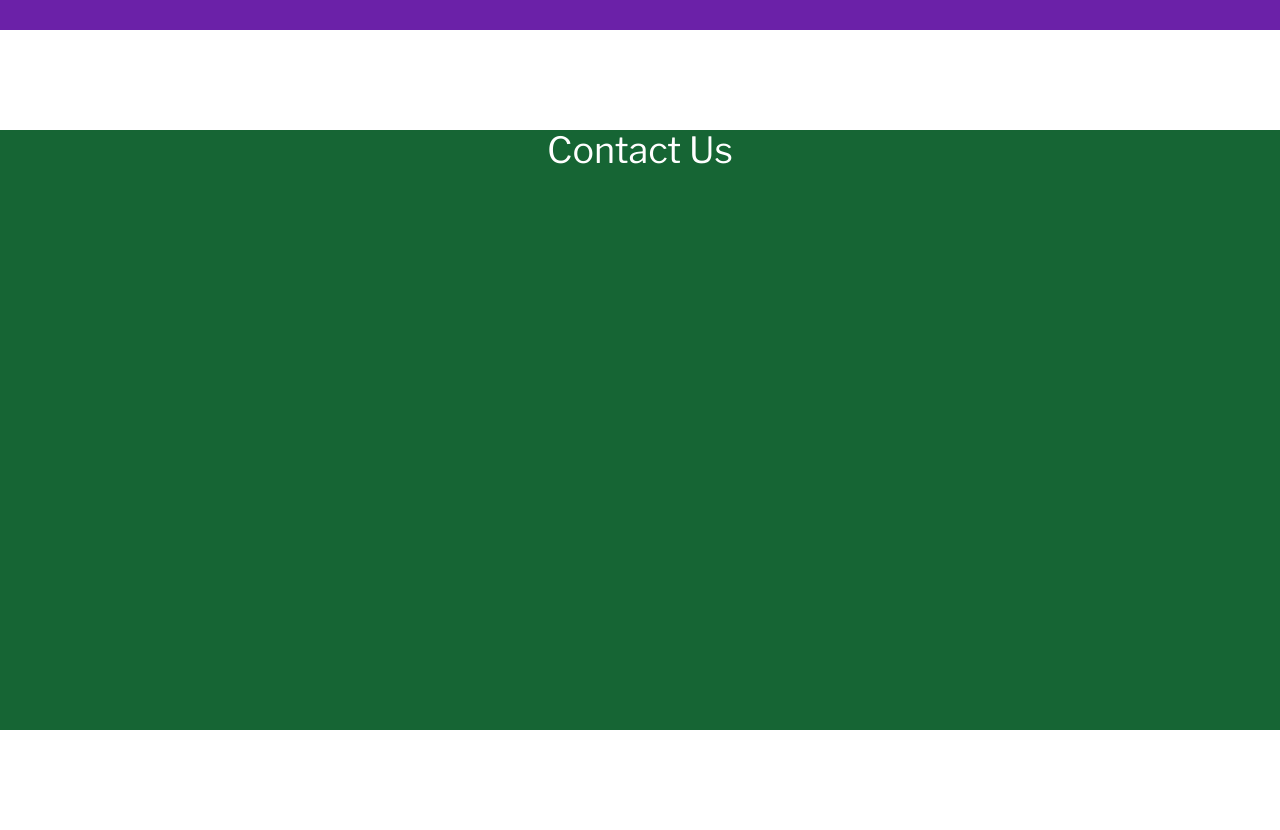
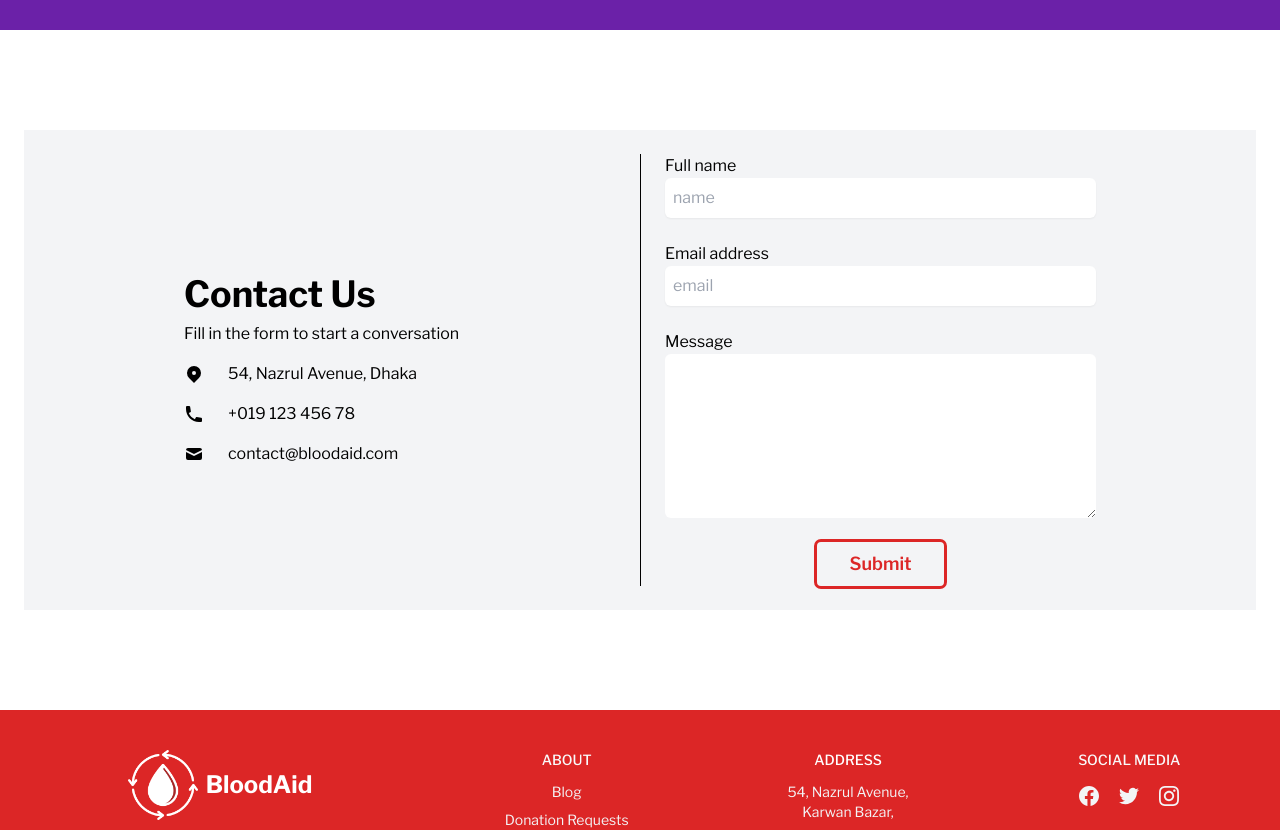
Before and after one commit to searchsakib/blood-aid-client, a React (Vite) app: page / in a window 1280 px wide. Shown: the part 1520-2350 px from the top of the page. Built offline with nearby package versions, Linux system fonts and the light colour scheme.

Commit message:
contact us section done w/ responsive, aos added

```diff
--- a/package.json
+++ b/package.json
@@ -10,6 +10,7 @@
     "preview": "vite preview"
   },
   "dependencies": {
+    "aos": "^2.3.4",
     "localforage": "^1.10.0",
     "match-sorter": "^6.3.1",
     "react": "^18.2.0",
--- a/src/components/ContactUs/ContactUs.jsx
+++ b/src/components/ContactUs/ContactUs.jsx
@@ -1,7 +1,87 @@
 const ContactUs = () => {
   return (
-    <div className="max-w-screen-xl mx-auto px-3 md:px-5 h-[600px] bg-green-800">
-      <h2 className="text-4xl text-center text-white">Contact Us</h2>
+    <div className="max-w-screen-xl mx-auto px-3 md:px-6">
+      <section className="py-6 text-gray-50 bg-gray-100">
+        <div className="grid max-w-5xl grid-cols-1 px-6 mx-auto lg:px-8 md:grid-cols-2 md:divide-x divide-black text-black">
+          <div className="py-6 md:py-0 md:px-6 my-auto">
+            <h1 className="text-4xl font-bold">Contact Us</h1>
+            <p className="pt-2 pb-4">
+              Fill in the form to start a conversation
+            </p>
+            <div className="space-y-4">
+              <p className="flex items-center">
+                <svg
+                  xmlns="http://www.w3.org/2000/svg"
+                  viewBox="0 0 20 20"
+                  fill="currentColor"
+                  className="w-5 h-5 mr-2 sm:mr-6"
+                >
+                  <path
+                    fillRule="evenodd"
+                    d="M5.05 4.05a7 7 0 119.9 9.9L10 18.9l-4.95-4.95a7 7 0 010-9.9zM10 11a2 2 0 100-4 2 2 0 000 4z"
+                    clipRule="evenodd"
+                  ></path>
+                </svg>
+                <span>54, Nazrul Avenue, Dhaka</span>
+              </p>
+              <p className="flex items-center">
+                <svg
+                  xmlns="http://www.w3.org/2000/svg"
+                  viewBox="0 0 20 20"
+                  fill="currentColor"
+                  className="w-5 h-5 mr-2 sm:mr-6"
+                >
+                  <path d="M2 3a1 1 0 011-1h2.153a1 1 0 01.986.836l.74 4.435a1 1 0 01-.54 1.06l-1.548.773a11.037 11.037 0 006.105 6.105l.774-1.548a1 1 0 011.059-.54l4.435.74a1 1 0 01.836.986V17a1 1 0 01-1 1h-2C7.82 18 2 12.18 2 5V3z"></path>
+                </svg>
+                <span>+019 123 456 78</span>
+              </p>
+              <p className="flex items-center">
+                <svg
+                  xmlns="http://www.w3.org/2000/svg"
+                  viewBox="0 0 20 20"
+                  fill="currentColor"
+                  className="w-5 h-5 mr-2 sm:mr-6"
+                >
+                  <path d="M2.003 5.884L10 9.882l7.997-3.998A2 2 0 0016 4H4a2 2 0 00-1.997 1.884z"></path>
+                  <path d="M18 8.118l-8 4-8-4V14a2 2 0 002 2h12a2 2 0 002-2V8.118z"></path>
+                </svg>
+                <span>contact@bloodaid.com</span>
+              </p>
+            </div>
+          </div>
+          <form className="flex flex-col py-6 space-y-6 md:py-0 md:px-6 text-black">
+            <label className="block">
+              <span className="mb-1">Full name</span>
+              <input
+                type="text"
+                placeholder="name"
+                className="block w-full rounded-md shadow-sm focus:ring bg-white p-2"
+              />
+            </label>
+            <label className="block">
+              <span className="mb-1">Email address</span>
+              <input
+                type="email"
+                placeholder="email"
+                className="block w-full rounded-md shadow-sm focus:ring bg-white p-2"
+              />
+            </label>
+            <label className="block">
+              <span className="mb-1">Message</span>
+              <textarea
+                rows="3"
+                className="block w-full rounded-md focus:ring pt-3 pb-20 bg-white px-3"
+              ></textarea>
+            </label>
+            <button
+              type="button"
+              className="self-center px-8 py-2 text-lg font-semibold rounded outline focus:ring text-red-600 hover:text-white hover:bg-red-600 hover:outline-red-600 transition-colors duration-300 ease-in-out"
+            >
+              Submit
+            </button>
+          </form>
+        </div>
+      </section>
     </div>
   );
 };
--- a/src/components/Navbar/Navbar.jsx
+++ b/src/components/Navbar/Navbar.jsx
@@ -110,7 +110,7 @@ const NavBar = () => {
   );
 
   return (
-    <div className="flex flex-row-reverse xl:flex-row px-3 md:px-5 items-center justify-between max-w-screen-2xl mx-auto py-10">
+    <div className="flex flex-row-reverse xl:flex-row px-3 md:px-6 items-center justify-between max-w-screen-2xl mx-auto py-10">
       <div>
         <Link>
           <div className="flex items-center justify-center">
--- a/src/components/Services/Services.jsx
+++ b/src/components/Services/Services.jsx
@@ -1,6 +1,6 @@
 const Services = () => {
   return (
-    <div className="max-w-screen-xl mx-auto px-3 md:px-5 h-[600px] bg-purple-800">
+    <div className="max-w-screen-xl mx-auto px-3 md:px-6 h-[600px] bg-purple-800">
       <h2 className="text-white text-center text-5xl">This is Services</h2>
     </div>
   );
--- a/src/pages/Home/Home.jsx
+++ b/src/pages/Home/Home.jsx
@@ -2,18 +2,26 @@ import { Helmet } from 'react-helmet-async';
 import Banner from '../../components/Banner/Banner';
 import Services from '../../components/Services/Services';
 import ContactUs from '../../components/ContactUs/ContactUs';
+import Aos from 'aos';
+import 'aos/dist/aos.css';
+import { useEffect } from 'react';
 
 const Home = () => {
+  // for aos
+  useEffect(() => {
+    Aos.init({ duration: 1000 });
+  }, []);
+
   return (
     <div className="pb-[100px] overflow-x-hidden">
       <Helmet>
         <title>Blood Aid | Home</title>
       </Helmet>
       <Banner></Banner>
-      <div className="pb-[100px] pt-[100px]">
+      <div className="pb-[100px] pt-[100px]" data-aos="fade-right">
         <Services></Services>
       </div>
-      <div>
+      <div data-aos="fade-left">
         <ContactUs></ContactUs>
       </div>
     </div>
```
Also changed, not shown: 1 other file (tests, documents, lock files or other folders).
